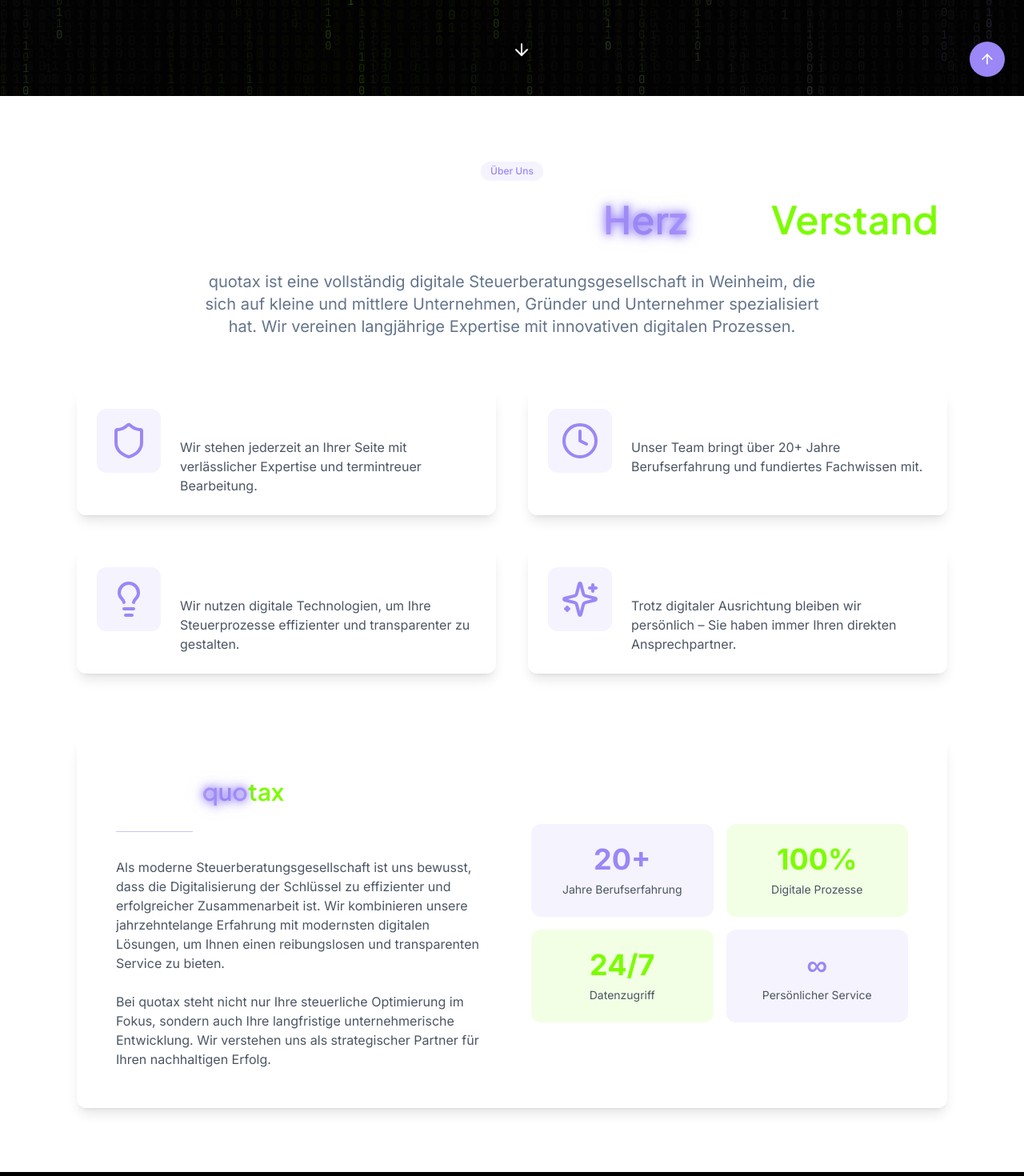
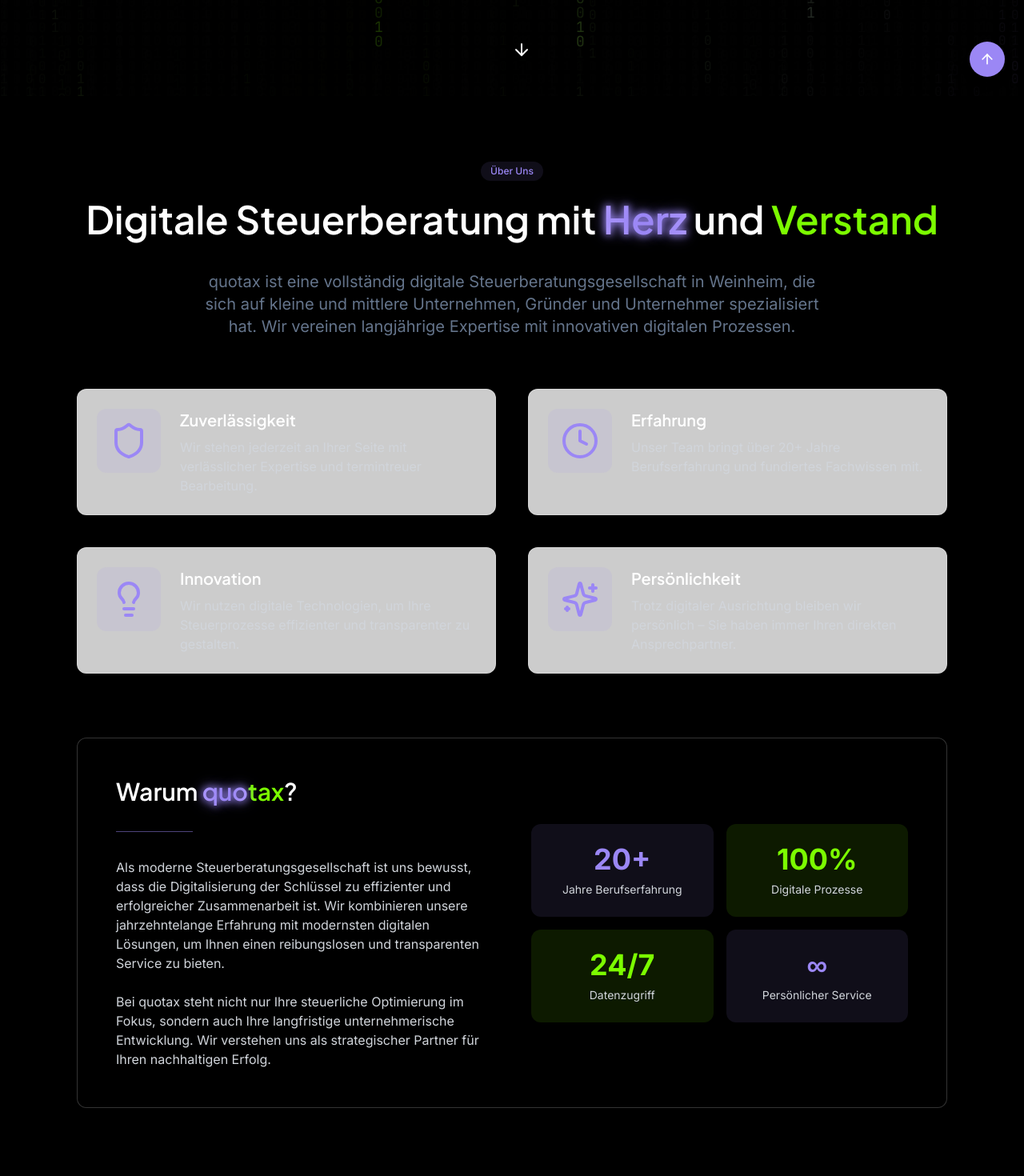
Before and after one commit to RalfJB/quotax-onepage-commitment, a React (Vite) app: page / in a window 1280 px wide. Shown: the part 680-2150 px from the top of the page at 80% size. Built offline with nearby package versions, Linux system fonts and the light colour scheme.

Commit message:
Remove parallax effect and fix errors
Remove parallax effect, correct errors, investigate performance issues, and set background to black.

```diff
--- a/src/components/AboutUs.tsx
+++ b/src/components/AboutUs.tsx
@@ -5,7 +5,6 @@ import DigitalBackgroundLight from './DigitalBackgroundLight';
 
 const AboutUs = () => {
   const animatedElements = useRef<HTMLDivElement[]>([]);
-  const parallaxLayers = useRef<HTMLDivElement[]>([]);
 
   useEffect(() => {
     // Intersection Observer for animations
@@ -20,33 +19,14 @@ const AboutUs = () => {
     const currentElements = animatedElements.current;
     currentElements.forEach(el => observer.observe(el));
 
-    // Parallax effect on scroll
-    const handleScroll = () => {
-      const scrolled = window.scrollY;
-      parallaxLayers.current.forEach((layer, index) => {
-        const speed = 0.1 * (index + 1);
-        const yPos = -(scrolled * speed);
-        layer.style.transform = `translate3d(0, ${yPos}px, 0)`;
-      });
-    };
-
-    window.addEventListener('scroll', handleScroll);
-
     return () => {
       currentElements.forEach(el => observer.unobserve(el));
-      window.removeEventListener('scroll', handleScroll);
     };
   }, []);
 
   const addToAnimatedRefs = (el: HTMLDivElement) => {
     if (el && !animatedElements.current.includes(el)) {
       animatedElements.current.push(el);
-    }
-  };
-
-  const addToParallaxRefs = (el: HTMLDivElement) => {
-    if (el && !parallaxLayers.current.includes(el)) {
-      parallaxLayers.current.push(el);
     }
   };
 
@@ -74,18 +54,8 @@ const AboutUs = () => {
   ];
 
   return (
-    <section id="about" className="quotax-section bg-white relative">
+    <section id="about" className="quotax-section bg-black text-white relative">
       <DigitalBackgroundLight />
-
-      {/* Parallax background accents */}
-      <div
-        ref={addToParallaxRefs}
-        className="absolute right-0 top-20 w-72 h-72 bg-green/10 rounded-full -z-10 blur-3xl"
-      ></div>
-      <div
-        ref={addToParallaxRefs}
-        className="absolute left-10 bottom-20 w-96 h-96 bg-purple/10 rounded-full -z-10 blur-3xl"
-      ></div>
 
       <div className="max-w-7xl mx-auto">
         <div className="text-center" ref={addToAnimatedRefs}>
@@ -100,10 +70,7 @@ const AboutUs = () => {
           </p>
         </div>
 
-        <div
-          ref={addToParallaxRefs}
-          className="mt-16 grid grid-cols-1 md:grid-cols-2 gap-8 md:gap-10"
-        >
+        <div className="mt-16 grid grid-cols-1 md:grid-cols-2 gap-8 md:gap-10">
           {values.map((value, index) => (
             <div
               key={index}
@@ -117,7 +84,7 @@ const AboutUs = () => {
                 </div>
                 <div>
                   <h3 className="text-xl font-display font-semibold mb-2">{value.title}</h3>
-                  <p className="text-gray-600">{value.description}</p>
+                  <p className="text-gray-300">{value.description}</p>
                 </div>
               </div>
             </div>
@@ -125,7 +92,7 @@ const AboutUs = () => {
         </div>
 
         <div
-          className="mt-20 glass-card p-8 md:p-12 animate-on-scroll"
+          className="mt-20 glass-card p-8 md:p-12 animate-on-scroll bg-black/70"
           ref={addToAnimatedRefs}
         >
           <div className="md:flex items-center gap-12">
@@ -134,10 +101,10 @@ const AboutUs = () => {
                 Warum <span className="text-shiny-purple">quo</span><span className="text-green">tax</span>?
               </h3>
               <div className="divider ml-0"></div>
-              <p className="text-gray-600 mb-6">
+              <p className="text-gray-300 mb-6">
                 Als moderne Steuerberatungsgesellschaft ist uns bewusst, dass die Digitalisierung der Schlüssel zu effizienter und erfolgreicher Zusammenarbeit ist. Wir kombinieren unsere jahrzehntelange Erfahrung mit modernsten digitalen Lösungen, um Ihnen einen reibungslosen und transparenten Service zu bieten.
               </p>
-              <p className="text-gray-600">
+              <p className="text-gray-300">
                 Bei quotax steht nicht nur Ihre steuerliche Optimierung im Fokus, sondern auch Ihre langfristige unternehmerische Entwicklung. Wir verstehen uns als strategischer Partner für Ihren nachhaltigen Erfolg.
               </p>
             </div>
@@ -145,19 +112,19 @@ const AboutUs = () => {
               <div className="grid grid-cols-2 gap-4">
                 <div className="bg-purple/10 p-6 rounded-xl text-center">
                   <span className="text-4xl font-bold text-purple">20+</span>
-                  <p className="text-sm text-gray-600 mt-2">Jahre Berufserfahrung</p>
+                  <p className="text-sm text-gray-300 mt-2">Jahre Berufserfahrung</p>
                 </div>
                 <div className="bg-green/10 p-6 rounded-xl text-center">
                   <span className="text-4xl font-bold text-green">100%</span>
-                  <p className="text-sm text-gray-600 mt-2">Digitale Prozesse</p>
+                  <p className="text-sm text-gray-300 mt-2">Digitale Prozesse</p>
                 </div>
                 <div className="bg-green/10 p-6 rounded-xl text-center">
                   <span className="text-4xl font-bold text-green">24/7</span>
-                  <p className="text-sm text-gray-600 mt-2">Datenzugriff</p>
+                  <p className="text-sm text-gray-300 mt-2">Datenzugriff</p>
                 </div>
                 <div className="bg-purple/10 p-6 rounded-xl text-center">
                   <span className="text-4xl font-bold text-purple">∞</span>
-                  <p className="text-sm text-gray-600 mt-2">Persönlicher Service</p>
+                  <p className="text-sm text-gray-300 mt-2">Persönlicher Service</p>
                 </div>
               </div>
             </div>
--- a/src/components/DigitalBackground.tsx
+++ b/src/components/DigitalBackground.tsx
@@ -25,7 +25,8 @@ const DigitalBackground = () => {
     resizeCanvas();
 
     const binaryDigits = ['0', '1'];
-    const fontSize = 14;
+    // Reduce number of characters by increasing font size
+    const fontSize = 18;
     const columns = Math.floor(width / fontSize);
 
     // Array to store vertical positions for each column
@@ -46,7 +47,8 @@ const DigitalBackground = () => {
       ctx.font = `${fontSize}px "JetBrains Mono", monospace`;
 
       for (let i = 0; i < drops.length; i++) {
-        // Random binary digit
+        // Only render every other column to improve performance
+        if (i % 2 === 0) {
           const text = binaryDigits[Math.floor(Math.random() * binaryDigits.length)];
           const x = i * fontSize;
           const y = drops[i] * fontSize;
@@ -66,9 +68,11 @@ const DigitalBackground = () => {
           // Increase drop position
           drops[i]++;
         }
+      }
     };
 
-    const interval = setInterval(draw, 35);
+    // Slow down the animation rate to improve performance
+    const interval = setInterval(draw, 50);
     return () => {
       clearInterval(interval);
       window.removeEventListener('resize', resizeCanvas);
--- a/src/components/DigitalBackgroundLight.tsx
+++ b/src/components/DigitalBackgroundLight.tsx
@@ -38,8 +38,8 @@ const DigitalBackgroundLight = () => {
     gradient.addColorStop(1, 'rgba(147, 112, 219, 0.4)'); // Light purple with lower opacity
 
     const draw = () => {
-      // Dark background with high transparency to create a fading trail effect
-      ctx.fillStyle = 'rgba(18, 18, 18, 0.1)';
+      // Black background with high transparency to create a fading trail effect
+      ctx.fillStyle = 'rgba(0, 0, 0, 0.15)';
       ctx.fillRect(0, 0, width, height);
 
       ctx.fillStyle = gradient;
@@ -79,7 +79,7 @@ const DigitalBackgroundLight = () => {
     <canvas
       ref={canvasRef}
       className="fixed top-0 left-0 w-full h-full pointer-events-none"
-      style={{ opacity: 0.5, zIndex: 0, background: '#1A1A1A' }}
+      style={{ opacity: 0.5, zIndex: 0, background: '#000000' }}
     />
   );
 };
--- a/src/components/Hero.tsx
+++ b/src/components/Hero.tsx
@@ -7,11 +7,11 @@ const Hero = () => {
   const heroRef = useRef<HTMLDivElement>(null);
 
   useEffect(() => {
+    // Simplified scroll effect without excessive transformations
     const handleScroll = () => {
       const scrolled = window.scrollY;
-      if (heroRef.current) {
-        heroRef.current.style.transform = `translateY(${scrolled * 0.2}px)`;
-        heroRef.current.style.opacity = `${1 - scrolled / 1000}`;
+      if (heroRef.current && scrolled < 500) {
+        heroRef.current.style.opacity = `${1 - scrolled / 700}`;
       }
     };
 
@@ -46,14 +46,14 @@ const Hero = () => {
         <div className="flex flex-col sm:flex-row items-center justify-center gap-4 sm:gap-6 mt-8">
           <a
             href="#contact"
-            className="px-8 py-4 bg-purple/90 backdrop-blur-sm text-white rounded-lg font-medium transition-all duration-300 hover:shadow-lg hover:bg-purple hover:-translate-y-1 flex items-center gap-2 w-full sm:w-auto justify-center group"
+            className="px-8 py-4 bg-purple/90 backdrop-blur-sm text-white rounded-lg font-medium transition-all duration-300 hover:shadow-lg hover:bg-purple w-full sm:w-auto justify-center group flex items-center gap-2"
           >
             Gespräch vereinbaren
             <ChevronRight size={18} className="group-hover:translate-x-1 transition-transform" />
           </a>
           <a
             href="#services"
-            className="px-8 py-4 border border-white/30 bg-black/50 backdrop-blur-sm text-white rounded-lg font-medium transition-all duration-300 hover:shadow-md hover:border-purple hover:text-purple flex items-center gap-2 w-full sm:w-auto justify-center group"
+            className="px-8 py-4 border border-white/30 bg-black/50 backdrop-blur-sm text-white rounded-lg font-medium transition-all duration-300 hover:shadow-md hover:border-purple hover:text-purple w-full sm:w-auto justify-center group flex items-center gap-2"
           >
             Unsere Dienstleistungen
             <ChevronRight size={18} className="group-hover:translate-x-1 transition-transform" />
--- a/src/components/Services.tsx
+++ b/src/components/Services.tsx
@@ -4,7 +4,6 @@ import { FileText, BarChart2, LineChart, PiggyBank, Building, ChevronRight, Arro
 
 const Services = () => {
   const animatedElements = useRef<HTMLDivElement[]>([]);
-  const parallaxLayers = useRef<HTMLDivElement[]>([]);
 
   useEffect(() => {
     // Intersection Observer for animations
@@ -19,33 +18,14 @@ const Services = () => {
     const currentElements = animatedElements.current;
     currentElements.forEach(el => observer.observe(el));
 
-    // Parallax effect on scroll
-    const handleScroll = () => {
-      const scrolled = window.scrollY;
-      parallaxLayers.current.forEach((layer, index) => {
-        const speed = 0.08 * (index + 1);
-        const yPos = -(scrolled * speed);
-        layer.style.transform = `translate3d(0, ${yPos}px, 0)`;
-      });
-    };
-
-    window.addEventListener('scroll', handleScroll);
-
     return () => {
       currentElements.forEach(el => observer.unobserve(el));
-      window.removeEventListener('scroll', handleScroll);
     };
   }, []);
 
   const addToAnimatedRefs = (el: HTMLDivElement) => {
     if (el && !animatedElements.current.includes(el)) {
       animatedElements.current.push(el);
-    }
-  };
-
-  const addToParallaxRefs = (el: HTMLDivElement) => {
-    if (el && !parallaxLayers.current.includes(el)) {
-      parallaxLayers.current.push(el);
     }
   };
 
@@ -77,17 +57,7 @@ const Services = () => {
   ];
 
   return (
-    <section id="services" className="quotax-section bg-black/80 relative">
-      {/* Background accent with parallax effect */}
-      <div
-        ref={addToParallaxRefs}
-        className="absolute left-0 top-40 w-72 h-72 bg-purple/10 rounded-full -z-10 blur-3xl"
-      ></div>
-      <div
-        ref={addToParallaxRefs}
-        className="absolute right-20 bottom-40 w-80 h-80 bg-green/10 rounded-full -z-10 blur-3xl"
-      ></div>
-
+    <section id="services" className="quotax-section bg-black text-white relative">
       <div className="max-w-7xl mx-auto">
         <div className="text-center" ref={addToAnimatedRefs}>
           <div className="quotax-badge bg-purple/10 text-purple mb-6 animate-on-scroll">
@@ -101,10 +71,7 @@ const Services = () => {
           </p>
         </div>
 
-        <div
-          ref={addToParallaxRefs}
-          className="mt-16 grid grid-cols-1 md:grid-cols-2 gap-8 md:gap-10"
-        >
+        <div className="mt-16 grid grid-cols-1 md:grid-cols-2 gap-8 md:gap-10">
           {services.map((service, index) => (
             <div
               key={index}
--- a/src/pages/Index.tsx
+++ b/src/pages/Index.tsx
@@ -8,7 +8,6 @@ import Benefits from '@/components/Benefits';
 import Team from '@/components/Team';
 import Contact from '@/components/Contact';
 import Footer from '@/components/Footer';
-import DigitalBackground from '@/components/DigitalBackground';
 
 const Index = () => {
   useEffect(() => {
@@ -27,7 +26,7 @@ const Index = () => {
       }
     };
 
-    // Intersection Observer for animations
+    // Simplified Intersection Observer for animations
     const observeElements = () => {
       const observer = new IntersectionObserver((entries) => {
         entries.forEach(entry => {
@@ -59,7 +58,6 @@ const Index = () => {
 
       <Navbar />
       <main className="flex-grow">
-        <DigitalBackground />
         <Hero />
         <AboutUs />
         <Services />
```
Lines whose indentation alone changed are shown as unchanged.
